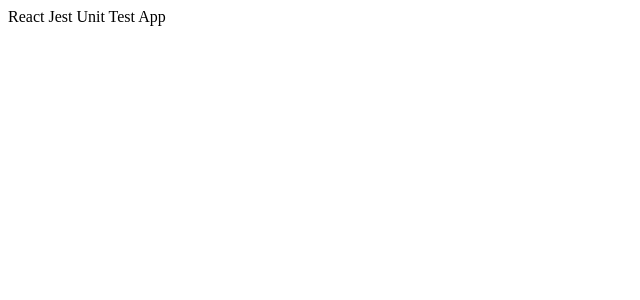
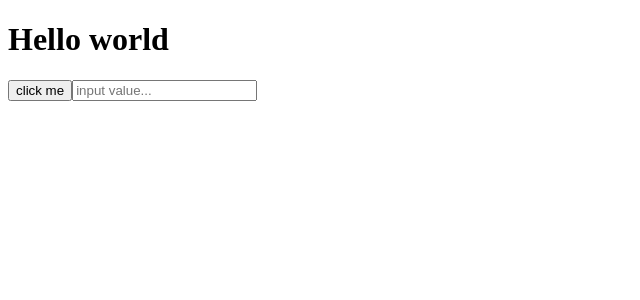
Before and after one commit to Chupriarti/react-jest-unit-test, a React (Create React App) app: page / in a window 1280 px wide. Shown: the top 300 px of the page, without its empty margins (0-640 px from the left). Built offline with nearby package versions, Linux system fonts and the light colour scheme.

Commit message:
prepare layout for testing

```diff
--- a/src/App.js
+++ b/src/App.js
@@ -3,7 +3,9 @@ import React from 'react';
 function App() {
   return (
     <div >
-      React Jest Unit Test App
+      <h1>Hello world</h1>
+      <button>click me</button>
+      <input type="text" placeholder='input value...' />
     </div>
   );
 }
```
